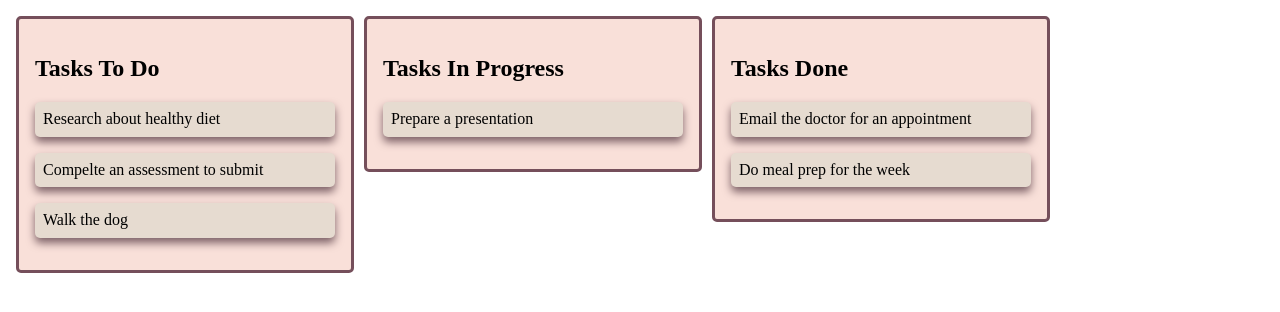
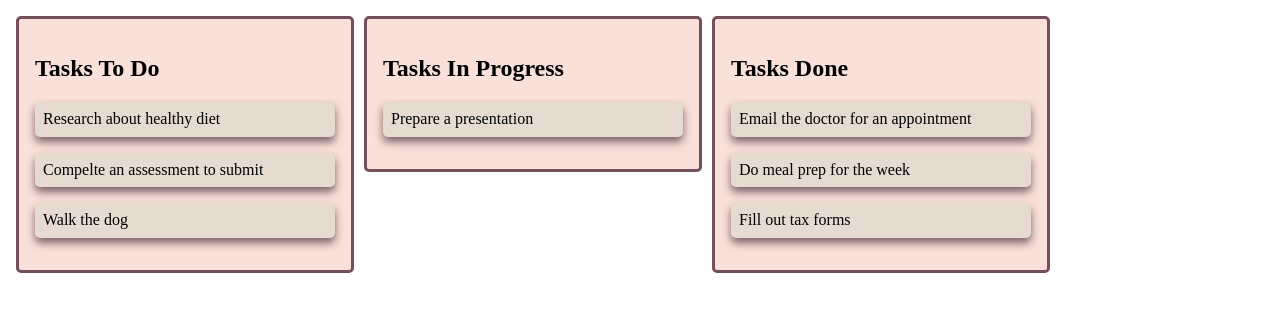
Before and after one commit to Sukhpreet-s/Tasks-Board, a React (Vite) app: page / in a window 1280 px wide. Shown: the top 312 px of the page. Built offline with nearby package versions, Linux system fonts and the light colour scheme; a web font is replaced by a local one.

Commit message:
add 1 extra task in completed list

```diff
--- a/data.ts
+++ b/data.ts
@@ -19,6 +19,7 @@ const data: TaskList[] = [
     tasks: [
       { taskId: "task-5", title: "Email the doctor for an appointment" },
       { taskId: "task-6", title: "Do meal prep for the week" },
+      { taskId: "task-7", title: "Fill out tax forms" },
     ],
   },
 ];
```
